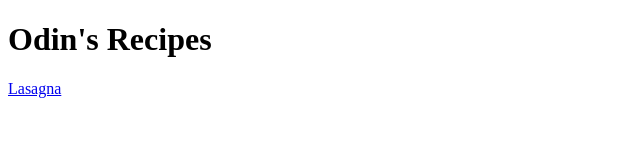
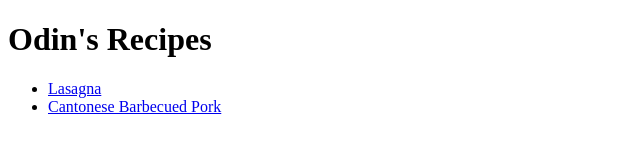
Before and after one commit to shuntowski/odin-recipes, a plain HTML site: page index.html in a window 1280 px wide. Shown: the whole page, without its empty margins (0-640 px from the left). Drawn offline with Linux system fonts and the light colour scheme.

Commit message:
Add bbq recipe shell and list-ify recipes in home

```diff
--- a/index.html
+++ b/index.html
@@ -8,6 +8,9 @@
     </head>
     <body>
         <h1>Odin's Recipes</h1>
-        <a href="./recipes/lasagna.html">Lasagna</a>
+        <ul>
+            <li><a href="./recipes/lasagna.html">Lasagna</a></li>
+            <li><a href="./recipes/cantonese-bbq-pork.html">Cantonese Barbecued Pork</a></li>
+        </ul>
     </body>
 </html>
```
Also changed, not shown: recipes/cantonese-bbq-pork.html (added).
